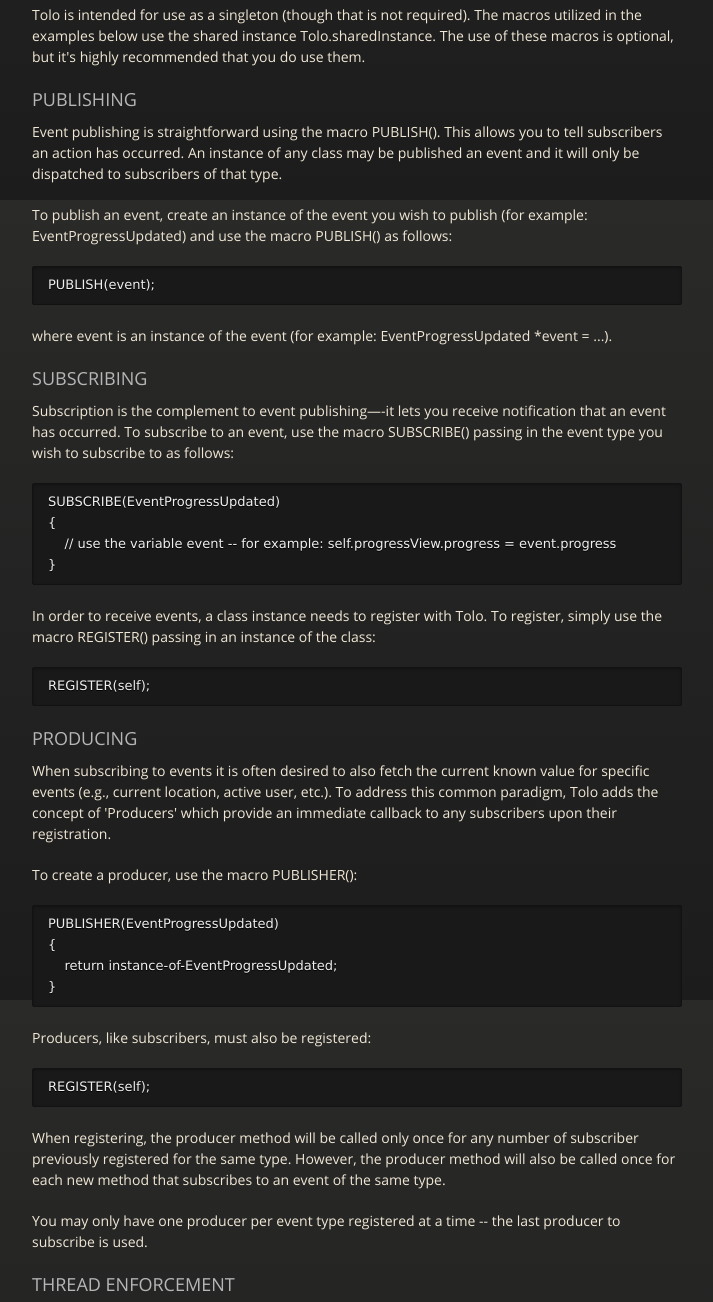
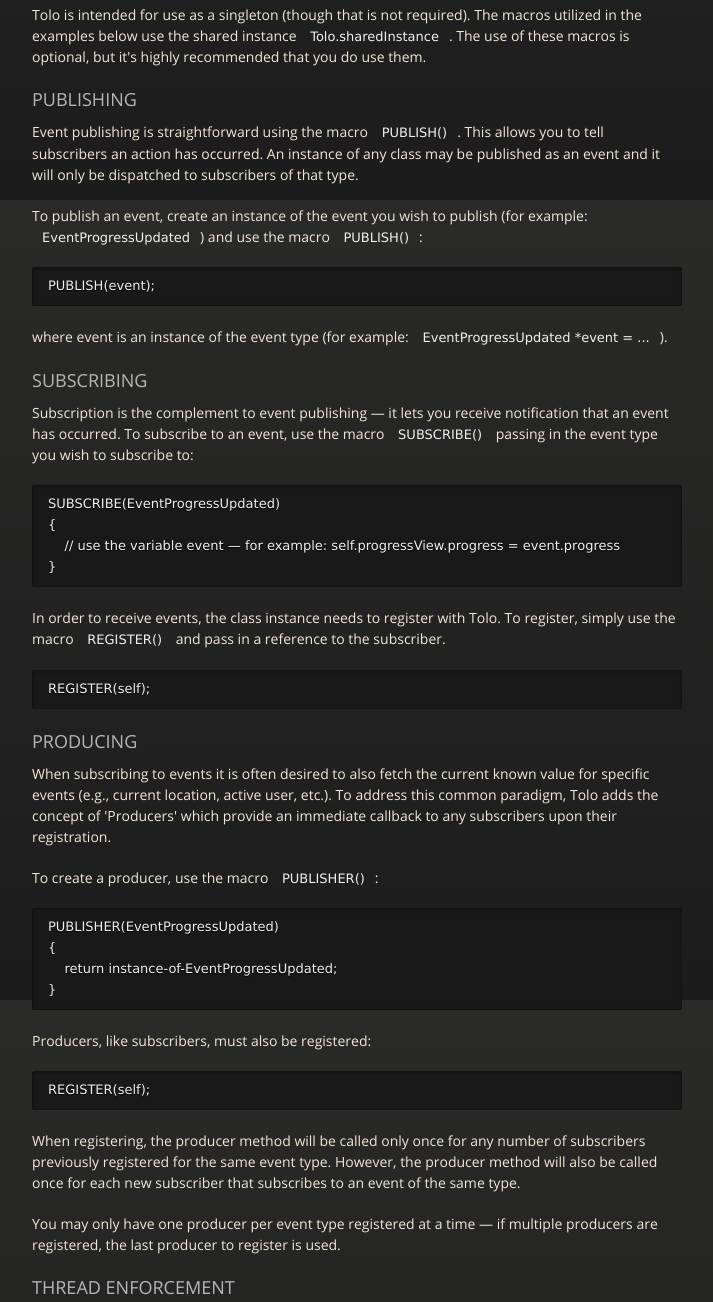
Before and after one commit to genzeb/tolo, a plain HTML site: page index.html in a window 1280 px wide. Shown: the part 600-1902 px from the top of the page, without its empty margins (283-996 px from the left). Drawn offline with nearby package versions, Linux system fonts and the light colour scheme.

```diff
--- a/index.html
+++ b/index.html
@@ -45,38 +45,38 @@
 <a name="introduction" class="anchor" href="#introduction"><span class="octicon octicon-link"></span></a><em>Introduction</em>
 </h2>
 
-<p>Tolo is an event publish/subscribe framework inspired by <a href="http://square.github.io/otto/">Otto</a> and designed to decouple different parts of your iOS application while still allowing them to communicate efficiently. Traditional ways of subscribing for and triggering notifications are both cumbersome and error prone with minimal compile time checking.</p>
+<p>Tolo is an event publish/subscribe framework inspired by <a href="http://square.github.io/otto/">Otto</a> and designed to decouple different parts of your iOS application while still allowing them to communicate efficiently. Traditional ways of subscribing for and triggering notifications are both cumbersome and error prone with minimal compile time error checking.</p>
 
 <h2>
 <a name="usage" class="anchor" href="#usage"><span class="octicon octicon-link"></span></a><em>Usage</em>
 </h2>
 
-<p>Tolo is intended for use as a singleton (though that is not required). The macros utilized in the examples below use the shared instance Tolo.sharedInstance. The use of these macros is optional, but it's highly recommended that you do use them.</p>
+<p>Tolo is intended for use as a singleton (though that is not required). The macros utilized in the examples below use the shared instance <code>Tolo.sharedInstance</code>. The use of these macros is optional, but it's highly recommended that you do use them.</p>
 
 <h3>
 <a name="publishing" class="anchor" href="#publishing"><span class="octicon octicon-link"></span></a>PUBLISHING</h3>
 
-<p>Event publishing is straightforward using the macro PUBLISH(). This allows you to tell subscribers an action has occurred. An instance of any class may be published an event and it will only be dispatched to subscribers of that type.</p>
+<p>Event publishing is straightforward using the macro <code>PUBLISH()</code>. This allows you to tell subscribers an action has occurred. An instance of any class may be published as an event and it will only be dispatched to subscribers of that type.</p>
 
-<p>To publish an event, create an instance of the event you wish to publish (for example: EventProgressUpdated) and use the macro PUBLISH() as follows:</p>
+<p>To publish an event, create an instance of the event you wish to publish (for example: <code>EventProgressUpdated</code>) and use the macro <code>PUBLISH()</code>:</p>
 
 <pre><code>PUBLISH(event);
 </code></pre>
 
-<p>where event is an instance of the event (for example: EventProgressUpdated *event = ...).</p>
+<p>where event is an instance of the event type (for example: <code>EventProgressUpdated *event = ...</code>).</p>
 
 <h3>
 <a name="subscribing" class="anchor" href="#subscribing"><span class="octicon octicon-link"></span></a>SUBSCRIBING</h3>
 
-<p>Subscription is the complement to event publishing—-it lets you receive notification that an event has occurred. To subscribe to an event, use the macro SUBSCRIBE() passing in the event type you wish to subscribe to as follows:</p>
+<p>Subscription is the complement to event publishing — it lets you receive notification that an event has occurred. To subscribe to an event, use the macro <code>SUBSCRIBE()</code> passing in the event type you wish to subscribe to:</p>
 
 <pre><code>SUBSCRIBE(EventProgressUpdated)
 {
-    // use the variable event -- for example: self.progressView.progress = event.progress
+    // use the variable event — for example: self.progressView.progress = event.progress
 }
 </code></pre>
 
-<p>In order to receive events, a class instance needs to register with Tolo. To register, simply use the macro REGISTER() passing in an instance of the class:</p>
+<p>In order to receive events, the class instance needs to register with Tolo. To register, simply use the macro <code>REGISTER()</code> and pass in a reference to the subscriber.</p>
 
 <pre><code>REGISTER(self);
 </code></pre>
@@ -86,7 +86,7 @@
 
 <p>When subscribing to events it is often desired to also fetch the current known value for specific events (e.g., current location, active user, etc.). To address this common paradigm, Tolo adds the concept of 'Producers' which provide an immediate callback to any subscribers upon their registration.</p>
 
-<p>To create a producer, use the macro PUBLISHER():</p>
+<p>To create a producer, use the macro <code>PUBLISHER()</code>:</p>
 
 <pre><code>PUBLISHER(EventProgressUpdated)
 {
@@ -99,14 +99,14 @@
 <pre><code>REGISTER(self);
 </code></pre>
 
-<p>When registering, the producer method will be called only once for any number of subscriber previously registered for the same type. However, the producer method will also be called once for each new method that subscribes to an event of the same type.</p>
+<p>When registering, the producer method will be called only once for any number of subscribers previously registered for the same event type. However, the producer method will also be called once for each new subscriber that subscribes to an event of the same type.</p>
 
-<p>You may only have one producer per event type registered at a time -- the last producer to subscribe is used.</p>
+<p>You may only have one producer per event type registered at a time — if multiple producers are registered, the last producer to register is used.</p>
 
 <h3>
 <a name="thread-enforcement" class="anchor" href="#thread-enforcement"><span class="octicon octicon-link"></span></a>THREAD ENFORCEMENT</h3>
 
-<p>Since at times it may be ambiguous on which thread you are receiving callbacks, Tolo provides an enforcement mechanism to ensure you are always called on the main thread. By default, all interaction with an instance is confined to the main thread (this can be changes using the public property Tolo.forceMainThread -- YES by default).</p>
+<p>Since at times it may be ambiguous on which thread you are receiving callbacks, Tolo provides an enforcement mechanism to ensure you are always called on the main thread. By default, all interaction with an instance is confined to the main thread (this can be changes using the public property Tolo.forceMainThread — YES by default).</p>
 
 <h2>
 <a name="installation" class="anchor" href="#installation"><span class="octicon octicon-link"></span></a><em>Installation</em>
```
Also changed, not shown: params.json (+1 -1 lines).
